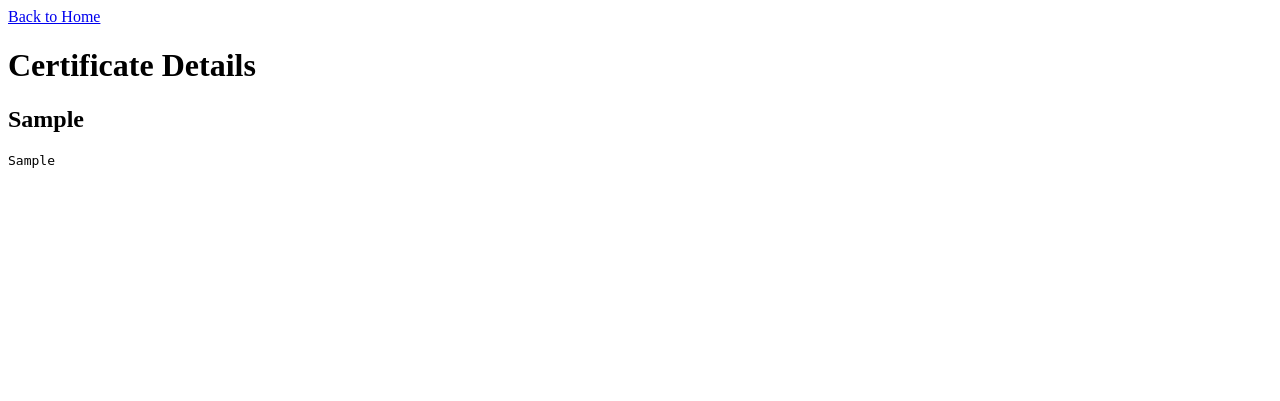
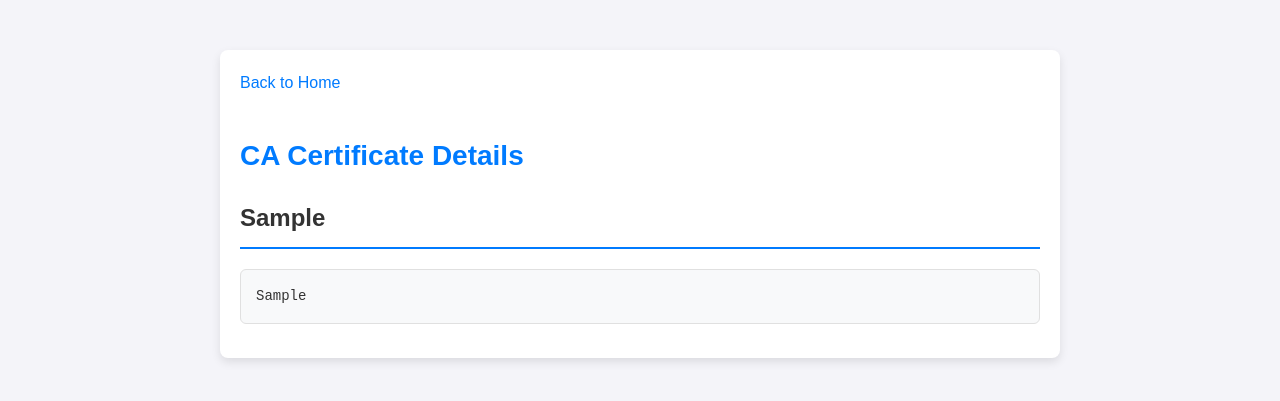
Before and after one commit to QUBIP/pq-qubip-pki, a Flask app: template templates/view_ca_certificate.html in a window 1280 px wide. Shown: the top 401 px of the page. Run offline with Flask 3, Linux system fonts and the light colour scheme; the template is opened without the code that fills it: most values are stand-ins (such as "Sample title", 1, 10 or a date in 2020); parts of the project's set-up code (start-up, migrations or seed data) failed here and were passed over.

Commit message:
styled view ca_cert/crl pages

```diff
--- a/templates/view_ca_certificate.html
+++ b/templates/view_ca_certificate.html
@@ -2,25 +2,103 @@
 <html lang="en">
 
 <head>
+    <meta charset="UTF-8">
+    <meta name="viewport" content="width=device-width, initial-scale=1.0">
     <title>Certificate Details</title>
     <style>
+        /* General Reset */
+        body {
+            font-family: Arial, sans-serif;
+            margin: 0;
+            padding: 0;
+            background-color: #f4f4f9;
+            color: #333;
+            line-height: 1.6;
+        }
 
+        /* Container for centering content */
+        .container {
+            max-width: 800px;
+            margin: 50px auto;
+            padding: 20px;
+            background: #fff;
+            border-radius: 8px;
+            box-shadow: 0 4px 10px rgba(0, 0, 0, 0.1);
+        }
+
+        /* Back link styling */
+        .back-link {
+            display: inline-block;
+            margin-bottom: 20px;
+            color: #007BFF;
+            text-decoration: none;
+            font-size: 16px;
+        }
+
+        .back-link:hover {
+            text-decoration: underline;
+        }
+
+        /* Heading styles */
+        h1 {
+            font-size: 28px;
+            color: #007BFF;
+            margin-bottom: 10px;
+        }
+
+        h2 {
+            font-size: 24px;
+            color: #333;
+            margin-bottom: 20px;
+            border-bottom: 2px solid #007BFF;
+            padding-bottom: 10px;
+        }
+
+        /* Certificate data display */
+        pre {
+            background-color: #f8f9fa;
+            padding: 15px;
+            border-radius: 6px;
+            border: 1px solid #e0e0e0;
+            font-family: "Courier New", Courier, monospace;
+            font-size: 14px;
+            white-space: pre-wrap; /* Preserve formatting but wrap text */
+            word-wrap: break-word;
+            overflow-x: auto;
+        }
+
+        /* Responsive design */
+        @media (max-width: 768px) {
+            .container {
+                padding: 15px;
+                margin: 20px;
+            }
+
+            h1 {
+                font-size: 24px;
+            }
+
+            h2 {
+                font-size: 20px;
+            }
+
+            pre {
+                font-size: 12px;
+            }
+        }
     </style>
 </head>
 
 <body>
-    <a href="/">Back to Home</a>
     <div class="container">
-        <h1>Certificate Details</h1>
-        <h2>{{ ca }}
-        </h2>
+        <a href="/" class="back-link">Back to Home</a>
+        <h1>CA Certificate Details</h1>
+        <h2>{{ ca }}</h2>
         <pre>{{ cert_data }}</pre>
-        <br>
-
-        <!-- <script src="/static/certificate_details.js"></script> -->
-        <script src="/static/script.js"></script>
     </div>
 
+    <!-- Optional: Add JavaScript if needed -->
+    <script src="/static/script.js"></script>
 </body>
 
 </html>
```
Also changed, not shown: templates/view_ca_crl.html (+81 -1 lines).
